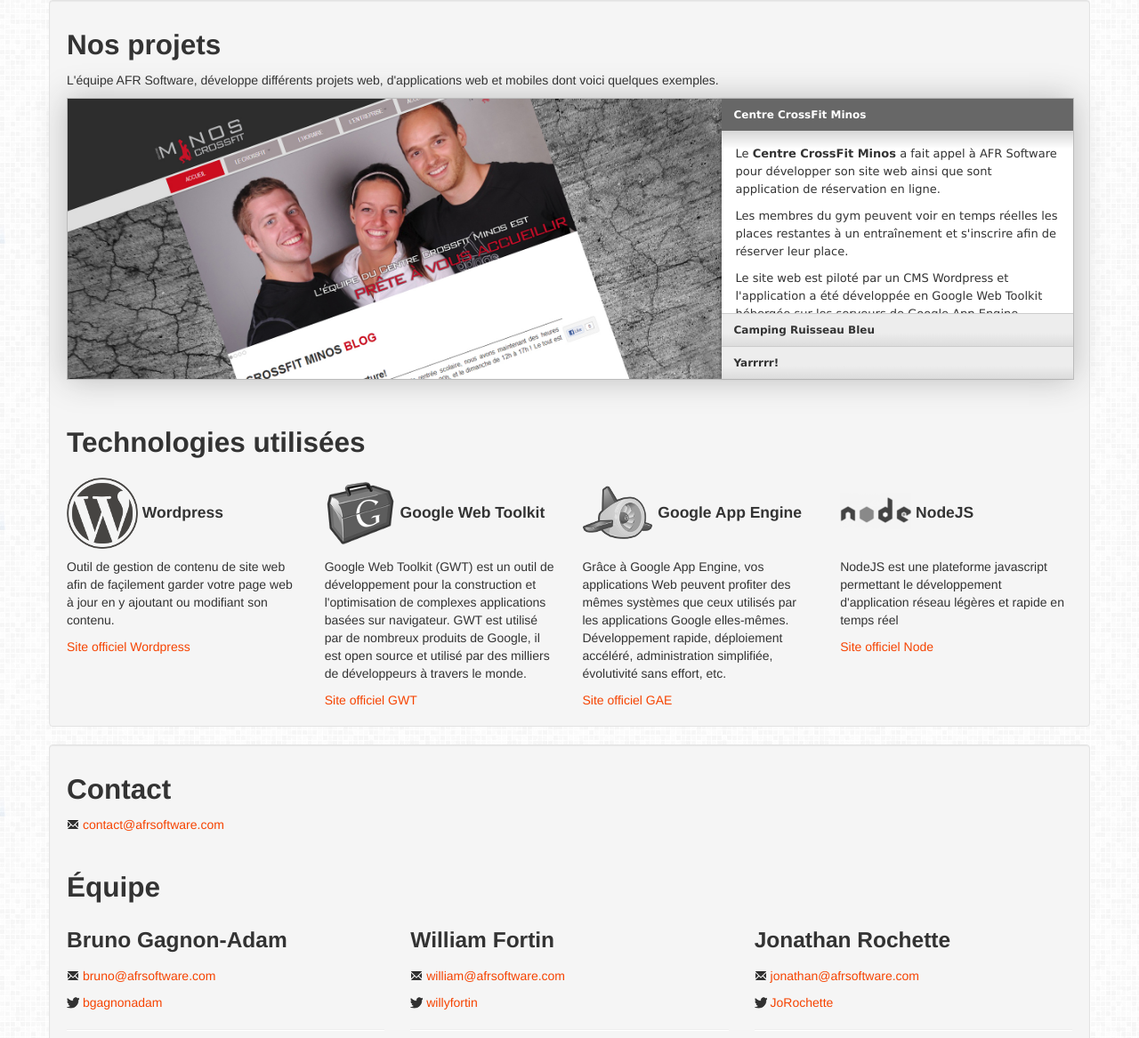
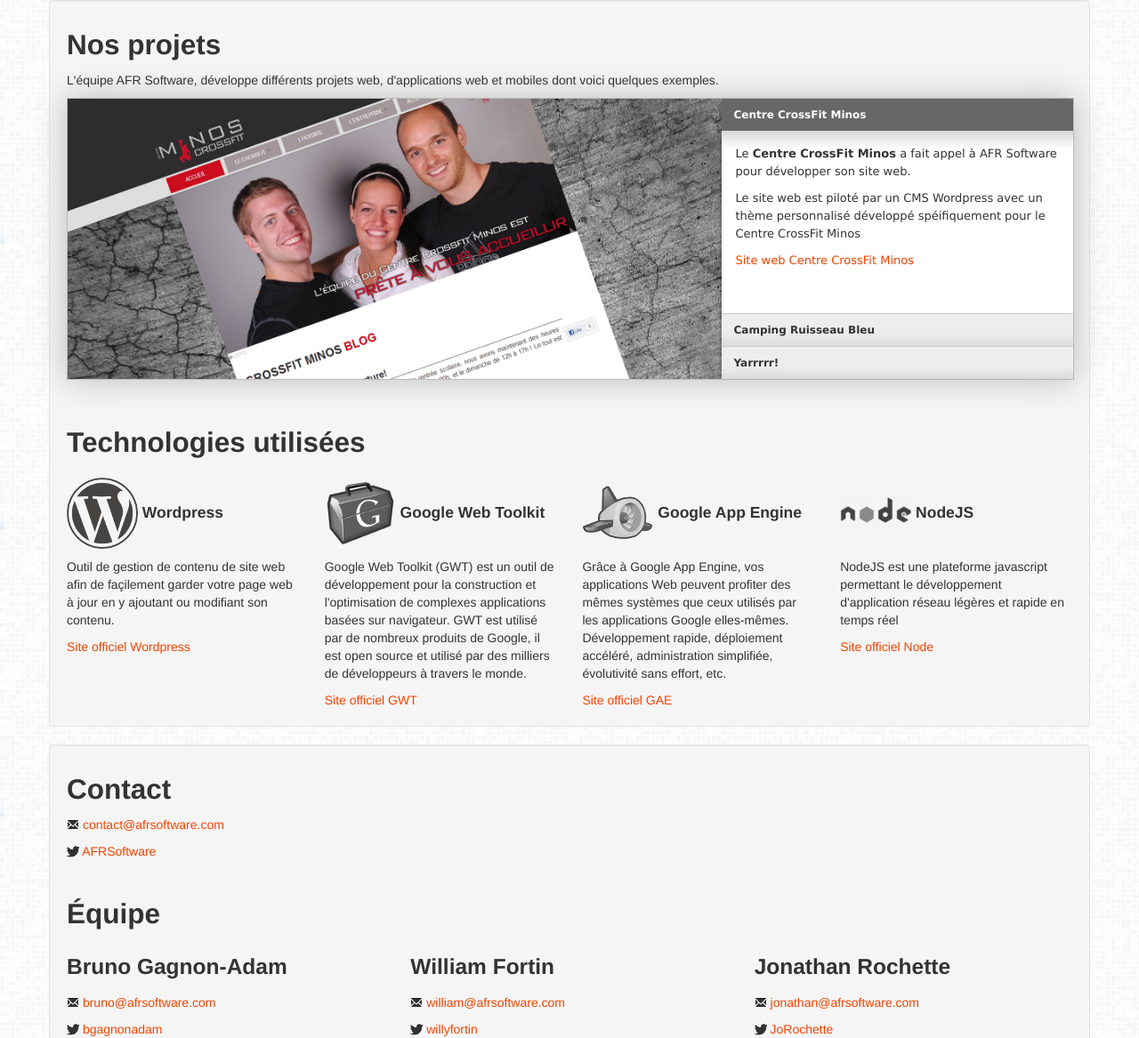
Before and after one commit to AFR/AFRwebsite, a website: page index.html in a window 1280 px wide. Shown: the part 692-1859 px from the top of the page at 89% size. Drawn offline with Linux system fonts and the light colour scheme.

Commit message:
Retrait du message d'application web de Minos dans section 'Nos projets'

```diff
--- a/index.html
+++ b/index.html
@@ -4,7 +4,7 @@
   <head>
     <meta charset="utf-8">
     <title>AFR Software</title>
-    <meta name="viewport" content="width=device-width, initial-scale=1.0">
+    <meta name="viewport" content="width=device-width, initial-scale=1, maximum-scale=1">
     <meta name="description" content="">
     <meta name="author" content="">
 
@@ -100,9 +100,8 @@
               <div id="accordion">
                 <div class="link-header">Centre CrossFit Minos</div>
                 <div class="link-content">
-                  <p>Le <strong>Centre CrossFit Minos</strong> a fait appel à AFR Software pour développer son site web ainsi que sont application de réservation en ligne.</p>
-                  <p>Les membres du gym peuvent voir en temps réelles les places restantes à un entraînement et s'inscrire afin de réserver leur place.</p>
-                  <p>Le site web est piloté par un CMS Wordpress et l'application a été développée en Google Web Toolkit hébergée sur les serveurs de Google App Engine.</p>
+                  <p>Le <strong>Centre CrossFit Minos</strong> a fait appel à AFR Software pour développer son site web.</p>
+                  <p>Le site web est piloté par un CMS Wordpress avec un thème personnalisé développé spéifiquement pour le Centre CrossFit Minos</p>
                   <a href="http://crossfitminos.com/" target="_blank">Site web Centre CrossFit Minos</a>
                 </div>
                 <div class="link-header">Camping Ruisseau Bleu</div>
@@ -152,6 +151,7 @@
       <div class="well">
         <h2>Contact</h2>
         <p><i class="icon-envelope"></i> <a href="mailto:contact@afrsoftware.com">contact@afrsoftware.com</a></p>
+        <p><i class="icon-twitter"></i> <a href="https://twitter.com/AFRSoftware">AFRSoftware</a></p>
         <br>
         <h2>Équipe</h2>
         <div class="row-fluid">
```
Also changed, not shown: assets/img/linkedin-mini.png (added), assets/img/linkedin_logo.png (added).
